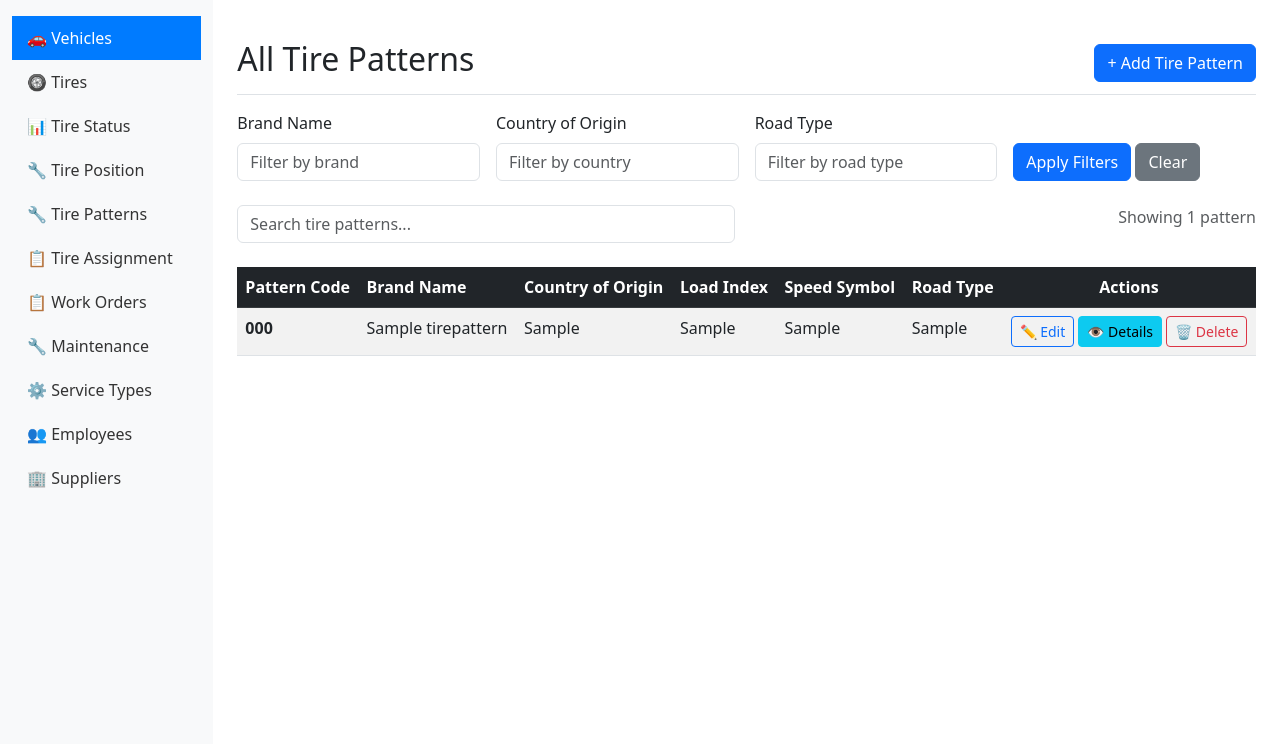
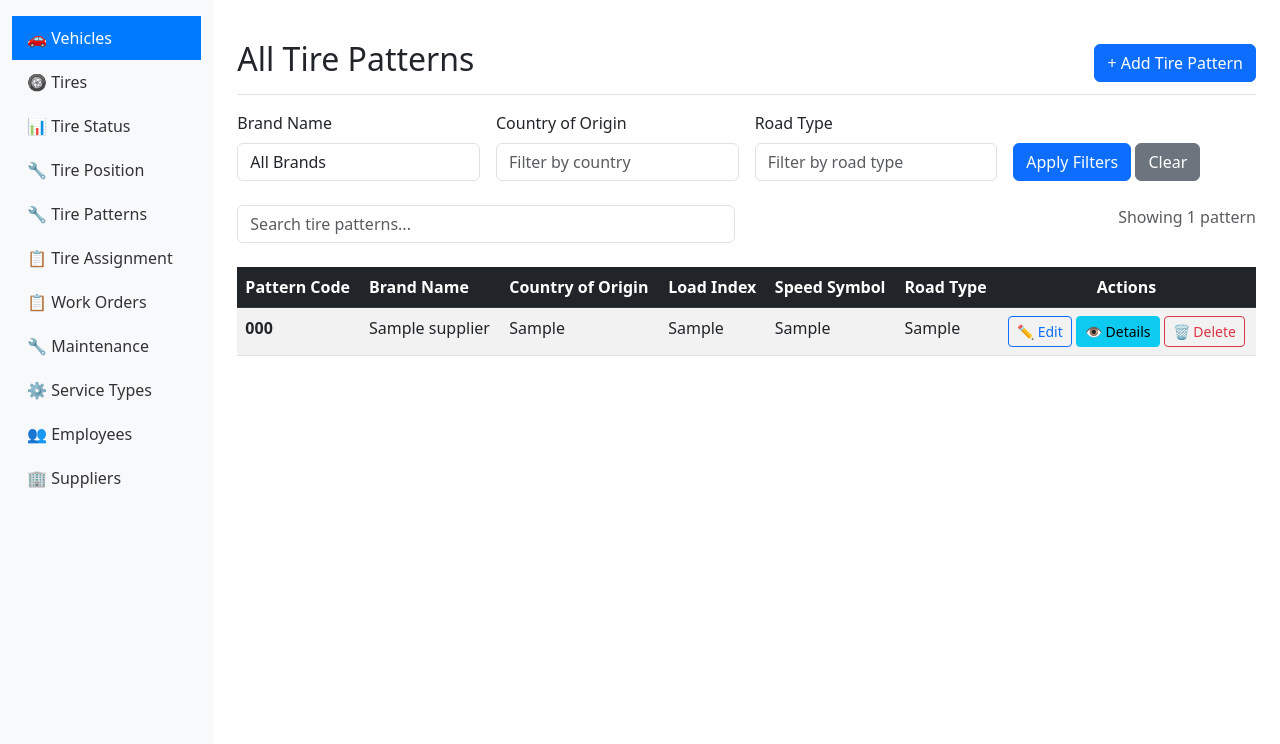
Before and after one commit to Volcanicfire771/NoscoDB, a Django app: page /tire-patterns/ in a window 1280 px wide. Shown: the part 56-800 px from the top of the page. Run offline with Django 5.2, Linux system fonts and the light colour scheme; tables that the repository leaves empty hold one stand-in row (values such as "Sample post").

Commit message:
fixed git from my side

```diff
--- a/tires/models.py
+++ b/tires/models.py
@@ -8,20 +8,6 @@ class TireStatus(models.Model):
     def __str__(self):
         return self.status_name
 
-class TirePattern(models.Model):
-    pattern_code = models.CharField(max_length=50, unique=True)
-    brand_name = models.CharField(max_length=100)
-    country_of_origin = models.CharField(max_length=50)
-    load_index = models.CharField(max_length=10)
-    speed_symbol = models.CharField(max_length=5)
-    road_type = models.CharField(max_length=50)
-    axle_type = models.CharField(max_length=50, default='DRIVE')  # ADDED DEFAULT
-    initial_tread_depth = models.DecimalField(max_digits=4, decimal_places=2, default=15.00)  # ADDED DEFAULT
-    discarding_tread_depth = models.DecimalField(max_digits=4, decimal_places=2, default=3.00)  # ADDED DEFAULT
-    ideal_tire_pressure = models.DecimalField(max_digits=5, decimal_places=2, default=100.00)  # ADDED DEFAULT
-
-    def __str__(self):
-        return f"{self.brand_name} - {self.pattern_code}"
 
 class ServiceType(models.Model):
     service_name = models.CharField(max_length=100)
@@ -52,6 +38,21 @@ class Supplier(models.Model):
 
     def __str__(self):
         return self.supplier_name
+
+class TirePattern(models.Model):
+    pattern_code = models.CharField(max_length=50, unique=True)
+    brand_name = models.ForeignKey(Supplier, on_delete=models.PROTECT)
+    country_of_origin = models.CharField(max_length=50)
+    load_index = models.CharField(max_length=10)
+    speed_symbol = models.CharField(max_length=5)
+    road_type = models.CharField(max_length=50)
+    axle_type = models.CharField(max_length=50, default='DRIVE')  # ADDED DEFAULT
+    initial_tread_depth = models.DecimalField(max_digits=4, decimal_places=2, default=15.00)  # ADDED DEFAULT
+    discarding_tread_depth = models.DecimalField(max_digits=4, decimal_places=2, default=3.00)  # ADDED DEFAULT
+    ideal_tire_pressure = models.DecimalField(max_digits=5, decimal_places=2, default=100.00)  # ADDED DEFAULT
+
+    def __str__(self):
+        return f"{self.brand_name} - {self.pattern_code}"
 
 class Vehicle(models.Model):
     VEHICLE_TYPES = [
--- a/tires/templates/service_type/service_type_list.html
+++ b/tires/templates/service_type/service_type_list.html
@@ -179,7 +179,7 @@
         let tr = table.getElementsByTagName("tr");
 
         for (let i = 0; i < tr.length; i++) {
-            let td = tr[i].getElementsByTagName("td")[0];
+            let td = tr[i].getElementsByTagName("td")[1];
             if (td) {
                 let txtValue = td.textContent || td.innerText;
                 if (txtValue.toUpperCase().indexOf(filter) > -1) {
--- a/tires/templates/suppliers/supplier_list.html
+++ b/tires/templates/suppliers/supplier_list.html
@@ -35,8 +35,6 @@
                     <th>Phone</th>
                     <th>Position</th>
                     <th>Email</th>
-                    <th>Address</th>
-                    <th>Evaluation</th>
 
                     <th style="text-align:center;">Actions</th>
                 </tr>
@@ -49,8 +47,6 @@
                         <td>{{ supplier.phone }}</td>
                         <td>{{ supplier.position }}</td>
                         <td>{{ supplier.email }}</td>
-                        <td>{{ supplier.address }}</td>
-                        <td>{{ supplier.evaluation }}</td>
 
                         </td>
                         <td style="text-align:center;">
@@ -85,6 +81,7 @@
         </table>
     </div>
 
+    <!-- Create Supplier -->
     <div class="modal fade" id="createModal" tabindex="-1">
         <div class="modal-dialog">
             <div class="modal-content">
--- a/tires/templates/tire_patterns/tire_patterns_list.html
+++ b/tires/templates/tire_patterns/tire_patterns_list.html
@@ -17,8 +17,14 @@
         <div class="row g-3 align-items-end">
             <div class="col-md-3">
                 <label class="form-label">Brand Name</label>
-                <input type="text" name="brand_filter" value="{{ brand_filter }}"
-                       placeholder="Filter by brand" class="form-control">
+                <select name="brand_filter" class="form-control">
+                    <option value="">All Brands</option>
+                    {% for brand in suppliers %}
+                        <option value="{{ brand.id }}" {% if request.GET.brand_filter == brand.id|stringformat:"i" %}selected{% endif %}>
+                            {{ brand.supplier_name }}
+                        </option>
+                    {% endfor %}
+                </select>
             </div>
 
             <div class="col-md-3">
@@ -45,8 +51,12 @@
     <div class="alert alert-info d-flex justify-content-between align-items-center">
         <div>
             <strong>Active Filters:</strong>
-            {% if brand_filter %}
-                <span class="badge bg-primary">Brand: {{ brand_filter }}</span>
+            {% if request.GET.brand_filter %}
+                {% for brand in suppliers %}
+                    {% if request.GET.brand_filter == brand.id|stringformat:"i" %}
+                        <span class="badge bg-primary">Brand: {{ brand.supplier_name }}</span>
+                    {% endif %}
+                {% endfor %}
             {% endif %}
             {% if country_filter %}
                 <span class="badge bg-primary">Country: {{ country_filter }}</span>
@@ -89,7 +99,7 @@
                 {% for pattern in tire_patterns %}
                     <tr id="row-{{ pattern.id }}">
                         <td><strong>{{ pattern.pattern_code }}</strong></td>
-                        <td>{{ pattern.brand_name }}</td>
+                        <td>{{ pattern.brand_name.supplier_name }}</td>
                         <td>{{ pattern.country_of_origin }}</td>
                         <td>{{ pattern.load_index }}</td>
                         <td>{{ pattern.speed_symbol }}</td>
@@ -145,7 +155,12 @@
 
                                 <div class="mb-3">
                                     <label class="form-label">Brand Name</label>
-                                    <input type="text" name="brand_name" class="form-control" required>
+                                    <select name="brand_name" class="form-select" required>
+                                        <option value="">Select a brand name</option>
+                                        {% for brand in suppliers %}
+                                            <option value="{{ brand.id }}">{{ brand.supplier_name }}</option>
+                                        {% endfor %}
+                                    </select>
                                 </div>
 
                                 <div class="mb-3">
@@ -203,7 +218,12 @@
 
                                     <div class="mb-3">
                                         <label class="form-label">Brand Name</label>
-                                        <input type="text" name="brand_name" class="form-control" value="{{ pattern.brand_name }}" required>
+                                        <select name="brand_name" class="form-select" required>
+                                            <option value="">Select a brand name</option>
+                                            {% for brand in suppliers %}
+                                                <option value="{{ brand.id }}" {% if pattern.brand_name.id == brand.id %} selected {% endif %}>{{ brand.supplier_name }}</option>
+                                            {% endfor %}
+                                        </select>
                                     </div>
 
                                     <div class="mb-3">
--- a/tires/templates/tires/tires_list.html
+++ b/tires/templates/tires/tires_list.html
@@ -112,7 +112,6 @@
                     <th>Purchase Date</th>
                     <th>Purchase Cost</th>
                     <th>Supplier</th>
-                    <th>Initial Tread Depth</th>
                     <th style="text-align:center;">Actions</th>
                 </tr>
             </thead>
@@ -127,7 +126,6 @@
                         <td>{{ tire.purchase_date }}</td>
                         <td>${{ tire.purchase_cost }}</td>
                         <td>{{ tire.supplier.supplier_name|default:"-" }}</td>
-                        <td>{{ tire.initial_tread_depth }} mm</td>
                         <td style="text-align:center;">
                             <!-- Edit Button -->
                             <button class="btn btn-sm btn-outline-primary" data-bs-toggle="modal" data-bs-target="#editModal-{{ tire.id }}">
--- a/tires/views/tire_pattern.py
+++ b/tires/views/tire_pattern.py
@@ -1,12 +1,12 @@
 from django.shortcuts import render, get_object_or_404, redirect
 from django.contrib import messages
-from ..models import TirePattern
+from ..models import Supplier, TirePattern
 # Tire Patterns Views ------------------------------------------------------------------------------------------------
 
 def tire_patterns_list(request):
     # Start with all records
     tire_patterns = TirePattern.objects.all()
-
+    suppliers = Supplier.objects.all()
     # Get filter parameters from request
     brand_filter = request.GET.get('brand_filter', '')
     country_filter = request.GET.get('country_filter', '')
@@ -14,7 +14,7 @@ def tire_patterns_list(request):
 
     # Apply filters only if they exist
     if brand_filter:
-        tire_patterns = tire_patterns.filter(brand_name__icontains=brand_filter)
+        tire_patterns = tire_patterns.filter(brand_name=brand_filter)
     if country_filter:
         tire_patterns = tire_patterns.filter(country_of_origin__icontains=country_filter)
     if road_type_filter:
@@ -22,6 +22,7 @@ def tire_patterns_list(request):
 
     context = {
         'tire_patterns': tire_patterns,
+        'suppliers': suppliers,
         'brand_filter': brand_filter,
         'country_filter': country_filter,
         'road_type_filter': road_type_filter,
@@ -39,12 +40,13 @@ def tire_patterns_create(request):
     if request.method == 'POST':
         # Get data from the form
         pattern_code = request.POST.get('pattern_code')
-        brand_name = request.POST.get('brand_name')
+        brand_name_id = request.POST.get('brand_name')
         country_of_origin = request.POST.get('country_of_origin')
         load_index = request.POST.get('load_index')
         speed_symbol = request.POST.get('speed_symbol')
         road_type = request.POST.get('road_type')
 
+        brand_name = Supplier.objects.get(id=brand_name_id)
         # Create the tire pattern
         tire_pattern = TirePattern.objects.create(
             pattern_code=pattern_code,
@@ -62,9 +64,15 @@ def tire_patterns_create(request):
 def tire_patterns_update(request, id):
     tire_pattern = TirePattern.objects.get(id=id)
     if request.method == 'POST':
+
+        brand_name_id = request.POST.get('brand_name')
+
+        brand_name = Supplier.objects.get(id=brand_name_id)
+
+
         # Update data
         tire_pattern.pattern_code = request.POST.get('pattern_code')
-        tire_pattern.brand_name = request.POST.get('brand_name')
+        tire_pattern.brand_name = brand_name
         tire_pattern.country_of_origin = request.POST.get('country_of_origin')
         tire_pattern.load_index = request.POST.get('load_index')
         tire_pattern.speed_symbol = request.POST.get('speed_symbol')
```
Also changed, not shown: tires/migrations/0013_alter_workorder_cost.py (added), tires/migrations/0014_alter_tirepattern_brand_name.py (added), tires/migrations/0015_alter_tirepattern_brand_name.py (added).
